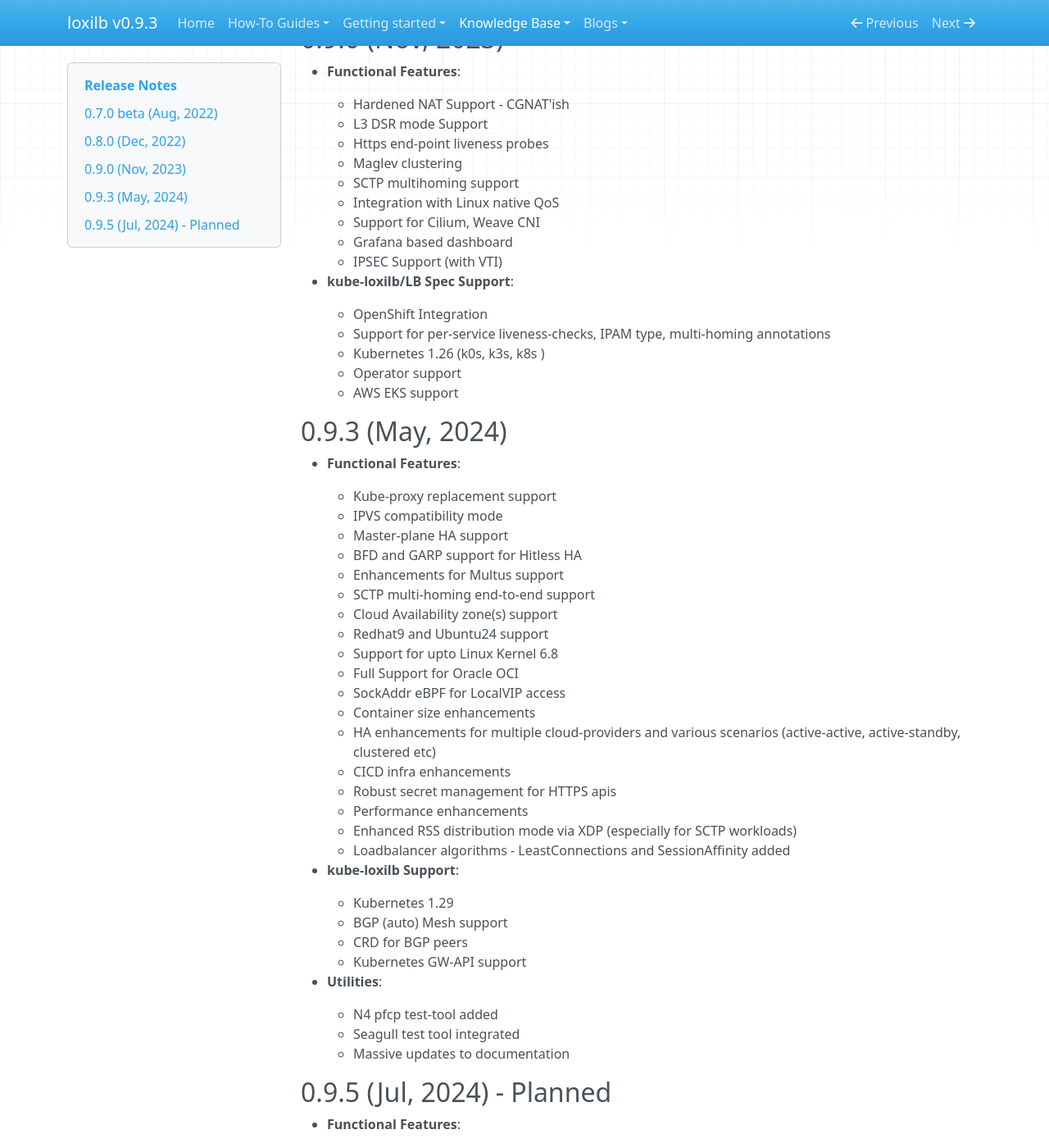
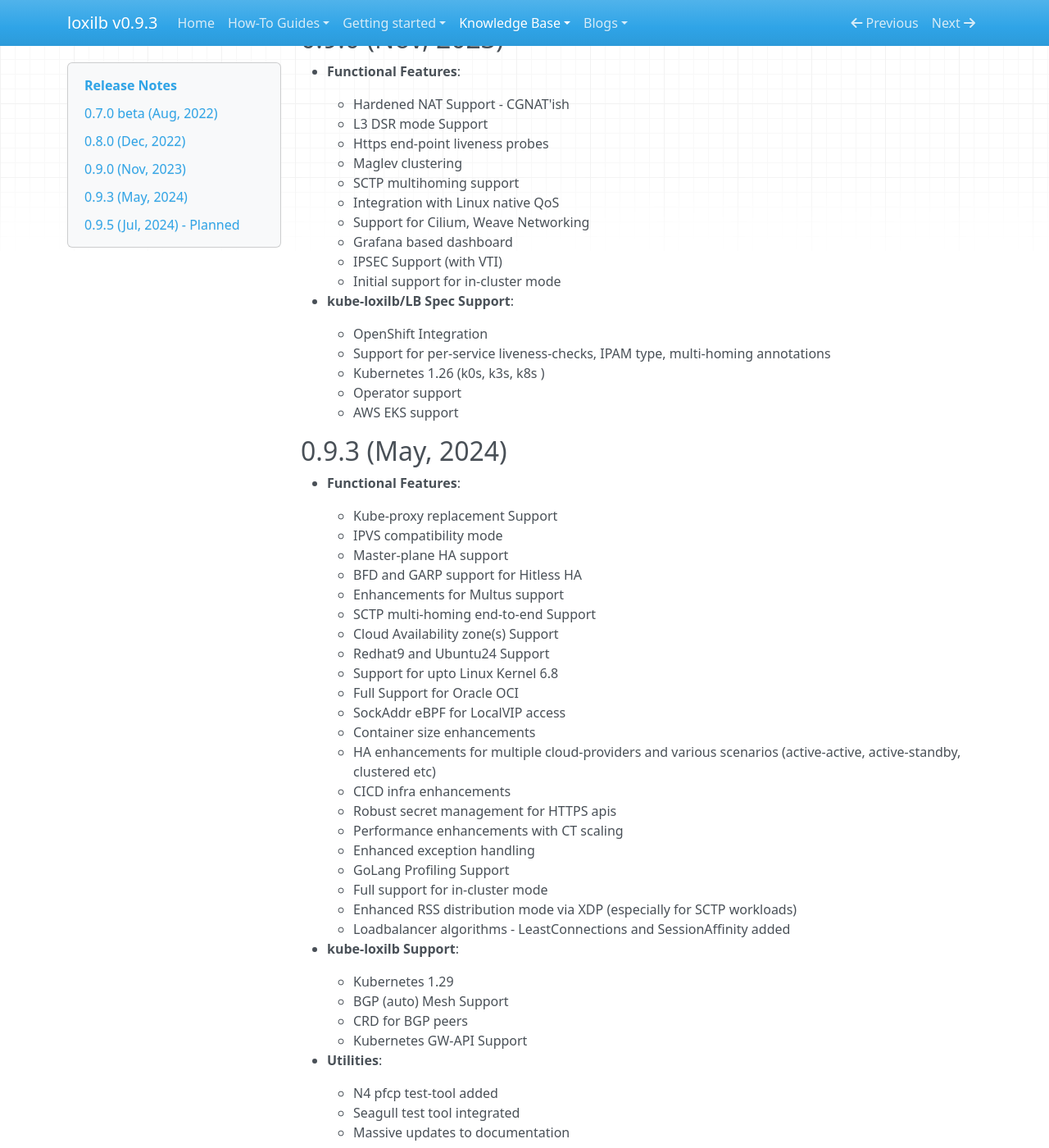
Before and after one commit to loxilb-io/loxilbdocs, an MkDocs documentation site: the page built from docs/roadmap.md, in a window 1280 px wide and 1400 px high, scrolled down 1135 px. Shown: the whole window at 82% size. Built offline with MkDocs 1.6.1, drawn with Linux system fonts in a browser that asks for light colours; nearby versions of some CDN libraries; some of the changed text lies outside the part shown.

Commit message:
Update roadmap

```diff
--- a/docs/roadmap.md
+++ b/docs/roadmap.md
@@ -19,7 +19,7 @@
 - **LB Spec Support**:
     - IP allocation policy
     - Kubernetes 1.20 base support
-    - Support for Calico CNI
+    - Support for Calico Networking
 
 - **Utilities**:
     - loxicmd support : Configuration utlity with the look and feel of kubectl
@@ -53,9 +53,10 @@
     - Maglev clustering
     - SCTP multihoming support
     - Integration with Linux native QoS
-    - Support for Cilium, Weave CNI
+    - Support for Cilium, Weave Networking
     - Grafana based dashboard
     - IPSEC Support (with VTI)
+    - Initial support for in-cluster mode
 
 - **kube-loxilb/LB Spec Support**:
     - OpenShift Integration
@@ -67,14 +68,14 @@
 ## 0.9.3 (May, 2024)
 
 - **Functional Features**:
-    - Kube-proxy replacement support
+    - Kube-proxy replacement Support
     - IPVS compatibility mode
     - Master-plane HA support
     - BFD and GARP support for Hitless HA
     - Enhancements for Multus support
-    - SCTP multi-homing end-to-end support
-    - Cloud Availability zone(s) support
-    - Redhat9 and Ubuntu24 support
+    - SCTP multi-homing end-to-end Support
+    - Cloud Availability zone(s) Support
+    - Redhat9 and Ubuntu24 Support
     - Support for upto Linux Kernel 6.8
     - Full Support for Oracle OCI
     - SockAddr eBPF for LocalVIP access
@@ -82,15 +83,18 @@
     - HA enhancements for multiple cloud-providers and various scenarios (active-active, active-standby, clustered etc)
     - CICD infra enhancements
     - Robust secret management for HTTPS apis
-    - Performance enhancements
+    - Performance enhancements with CT scaling
+    - Enhanced exception handling
+    - GoLang Profiling Support
+    - Full support for in-cluster mode
     - Enhanced RSS distribution mode via XDP (especially for SCTP workloads)
     - Loadbalancer algorithms - LeastConnections and SessionAffinity added
 
 - **kube-loxilb Support**:
     - Kubernetes 1.29
-    - BGP (auto) Mesh support
+    - BGP (auto) Mesh Support
     - CRD for BGP peers
-    - Kubernetes GW-API support
+    - Kubernetes GW-API Support
 
 - **Utilities**:
     - N4 pfcp test-tool added
@@ -106,10 +110,11 @@
     - HTTPS termination
     - URL Filtering
     - DNS caching
-    - Wireguard support
-    - SIP protocol support
+    - Wireguard Support
+    - SIP protocol Support
     - Policy based SNAT
     - Kubernetes vCluster Support
+    - Rootless Container Support
 
 - **kube-loxilb Support**:
     - Kubernetes 1.30
```
